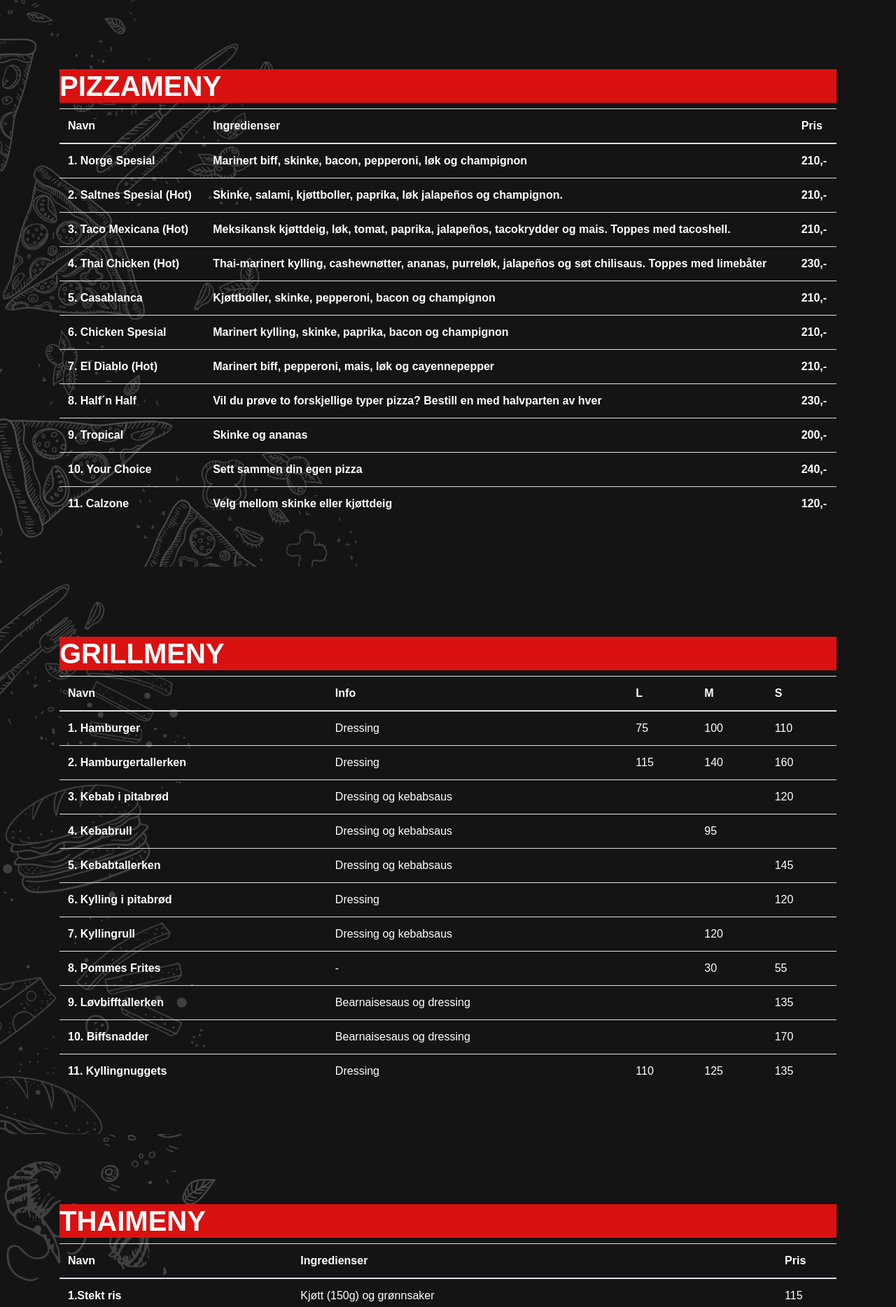
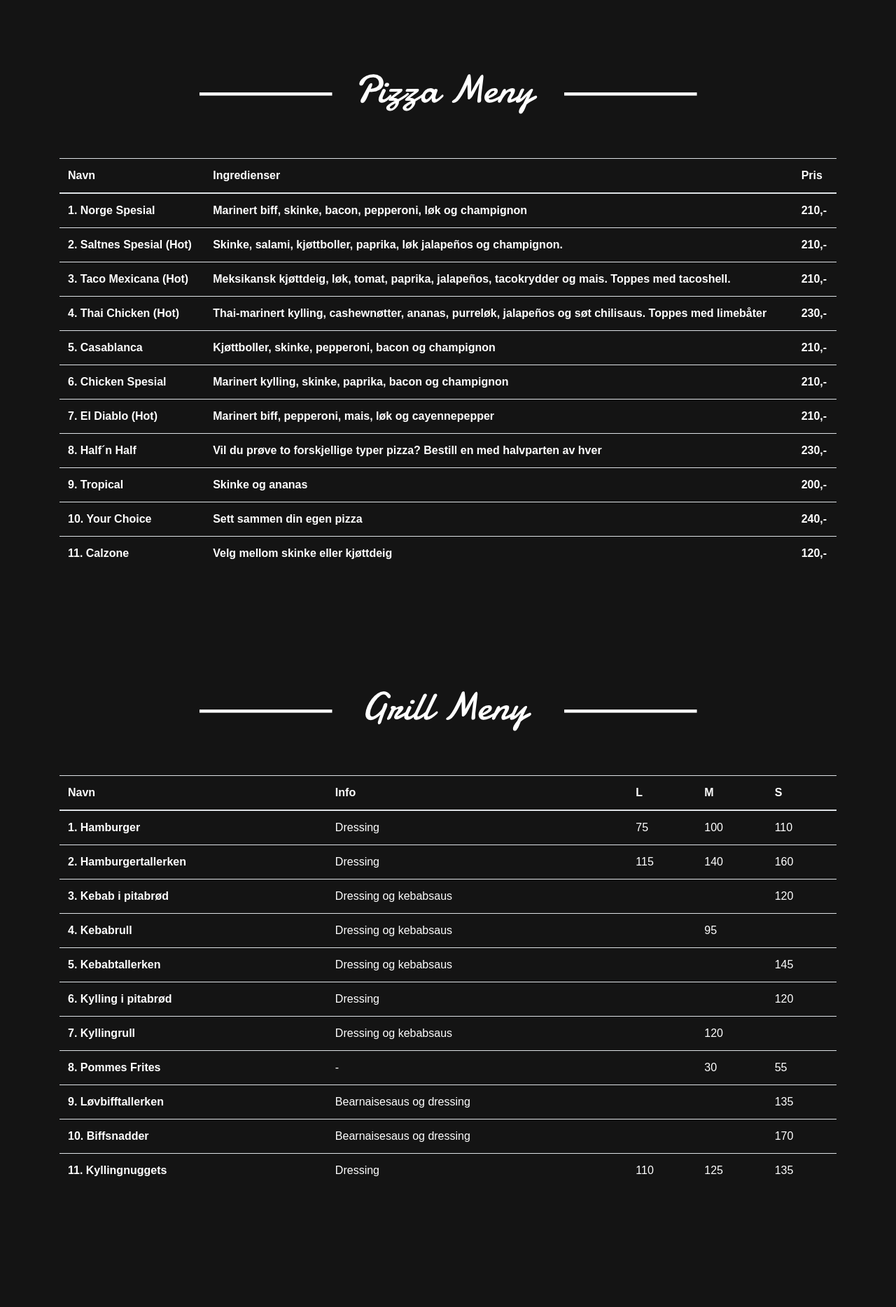
Before and after one commit to Bjolun/saltnes-pizza---grill, a Flask app: page / in a window 1280 px wide. Shown: the part 801-2669 px from the top of the page at 70% size. Run offline with Flask 2, Linux system fonts and the light colour scheme; data comes from the database, SQL or seed files in the repository; some libraries are stand-ins or nearby versions.

Commit message:
Added icons for menus

```diff
--- a/app/static/css/main.css
+++ b/app/static/css/main.css
@@ -29,7 +29,7 @@ body{
   height: 100%;
   min-height: 500px;
   padding-bottom: 50px;
-  background-image: url(/static/pizza-doodle.png);
+  background-color: rgb(20,20,20);
   background-size: cover;
   background-position: center;
   background-repeat: no-repeat;
@@ -39,7 +39,7 @@ body{
   height: 100%;
   min-height: 500px;
   padding-bottom: 50px;
-  background-image: url(/static/grill-doodle.png);
+  background-color: rgb(20,20,20);
   background-size: cover;
   background-position: center;
   background-repeat: no-repeat;
@@ -48,7 +48,7 @@ body{
   height: 100%;
   min-height: 500px;
   padding-bottom: 50px;
-  background-image: url(/static/thai-doodle.png);
+  background-color: rgb(20,20,20);
   background-size: cover;
   background-position: center;
   background-repeat: no-repeat;
--- a/app/templates/index.html
+++ b/app/templates/index.html
@@ -2,8 +2,9 @@
 {% block content%}
 
 <div class="main" id="pizza">
-  <div class="container menupadding">
-    <h1 class="display-5 title-style">PIZZAMENY</h1>
+  <div class="container menupadding" align="center">
+    <img src="{{url_for('static',filename='pizza-icon.png')}}" alt="" class="mb-5">
+    <!-- <h1 class="display-5 title-style">PIZZAMENY</h1> -->
     <table class="table" style="color: white;">
       <thead>
         <tr>
@@ -25,8 +26,9 @@
   </div>
 </div>
 <div class="main" id="grill">
-  <div class="container menupadding">
-    <h1 class="display-5 title-style">GRILLMENY</h1>
+  <div class="container menupadding" align="center">
+    <img src="{{url_for('static',filename='grill-icon.png')}}" alt="" class="mb-5">
+    <!-- <h1 class="display-5 title-style">GRILLMENY</h1> -->
     <table class="table" style="color: white;">
       <thead>
         <tr>
@@ -52,8 +54,9 @@
   </div>
 </div>
 <div class="main" id="thai">
-  <div class="container menupadding">
-    <h1 class="display-5 title-style">THAIMENY</h1>
+  <div class="container menupadding" align="center">
+    <img src="{{url_for('static',filename='thai-icon.png')}}" alt="" class="mb-5">
+    <!-- <h1 class="display-5 title-style">THAIMENY</h1> -->
     <table class="table" style="color: white;">
       <thead>
         <tr>
```
Also changed, not shown: app/static/grill-icon.png (added), app/static/pizza-icon.png (added), app/static/thai-icon.png (added).
